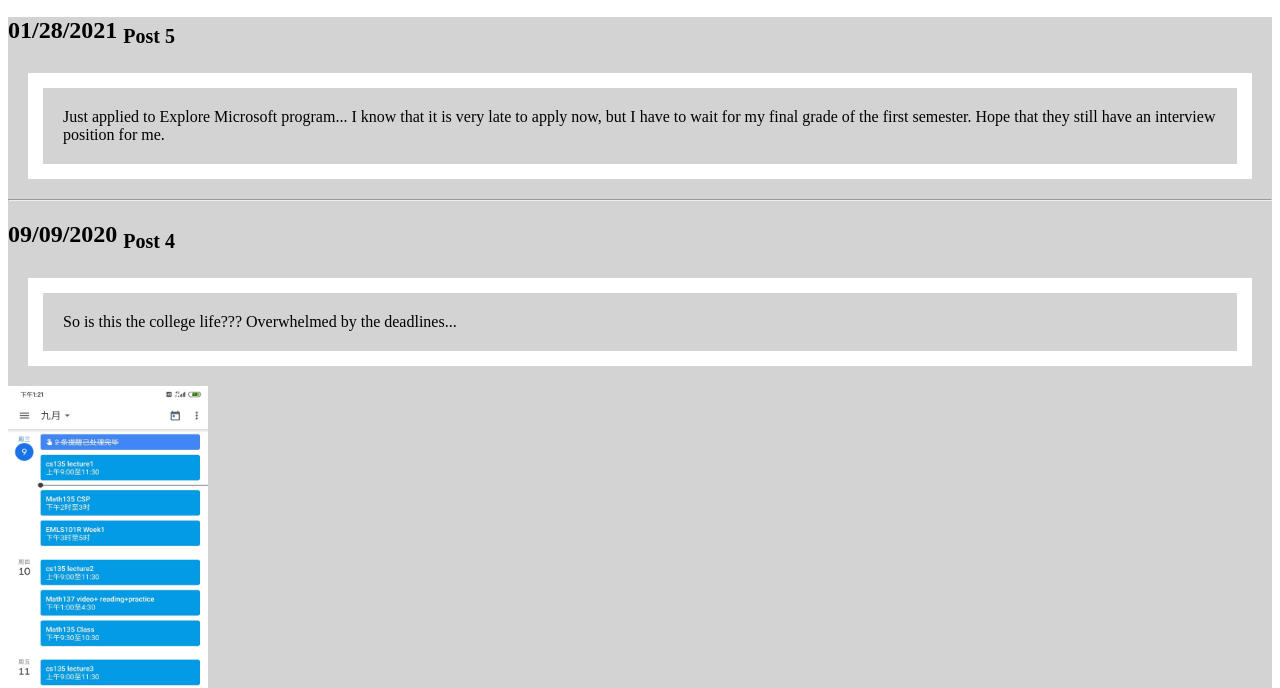
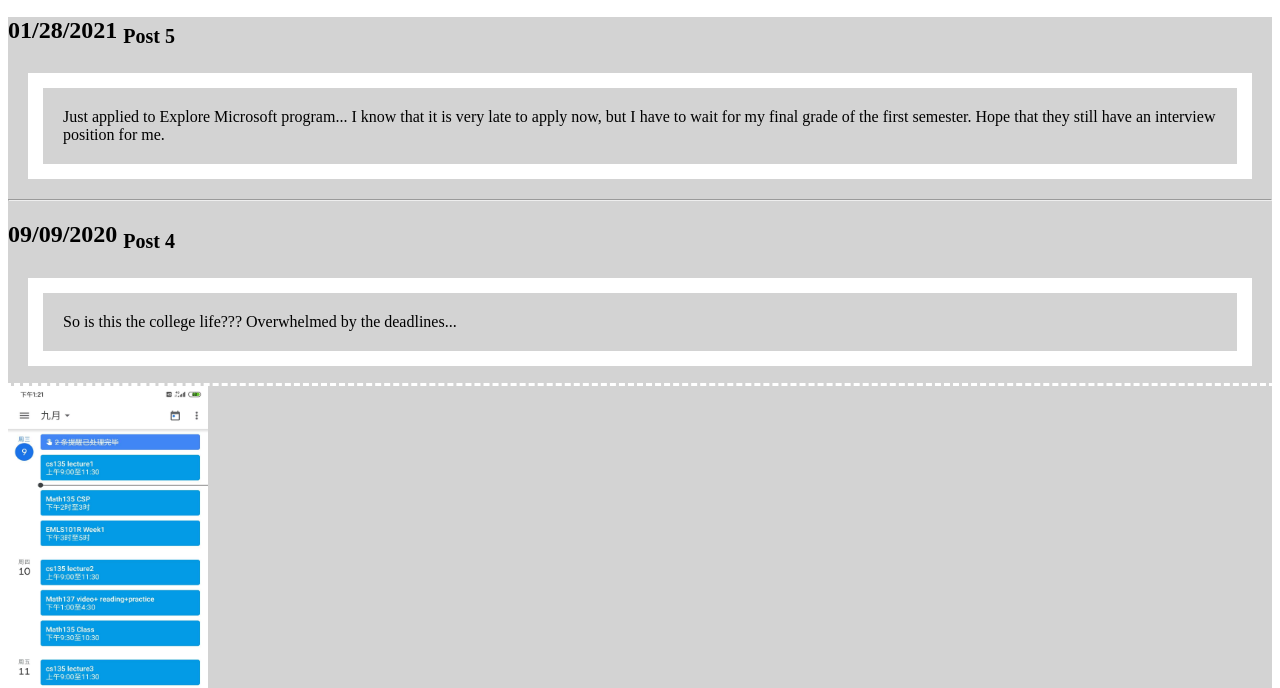
Before and after one commit to moyilin-michael/moyilin-michael.github.io, a plain HTML site: page index.html in a window 1280 px wide. Shown: the part 505-1193 px from the top of the page. Drawn offline with Linux system fonts and the light colour scheme.

Commit message:
Update indexx.css

```diff
--- a/indexx.css
+++ b/indexx.css
@@ -25,7 +25,7 @@ b{
 outline-color: red;
 outline-style: dashed;
 }
-c{
+section{
  outline-color: white;
   outline-style: dashed;
 }
```
